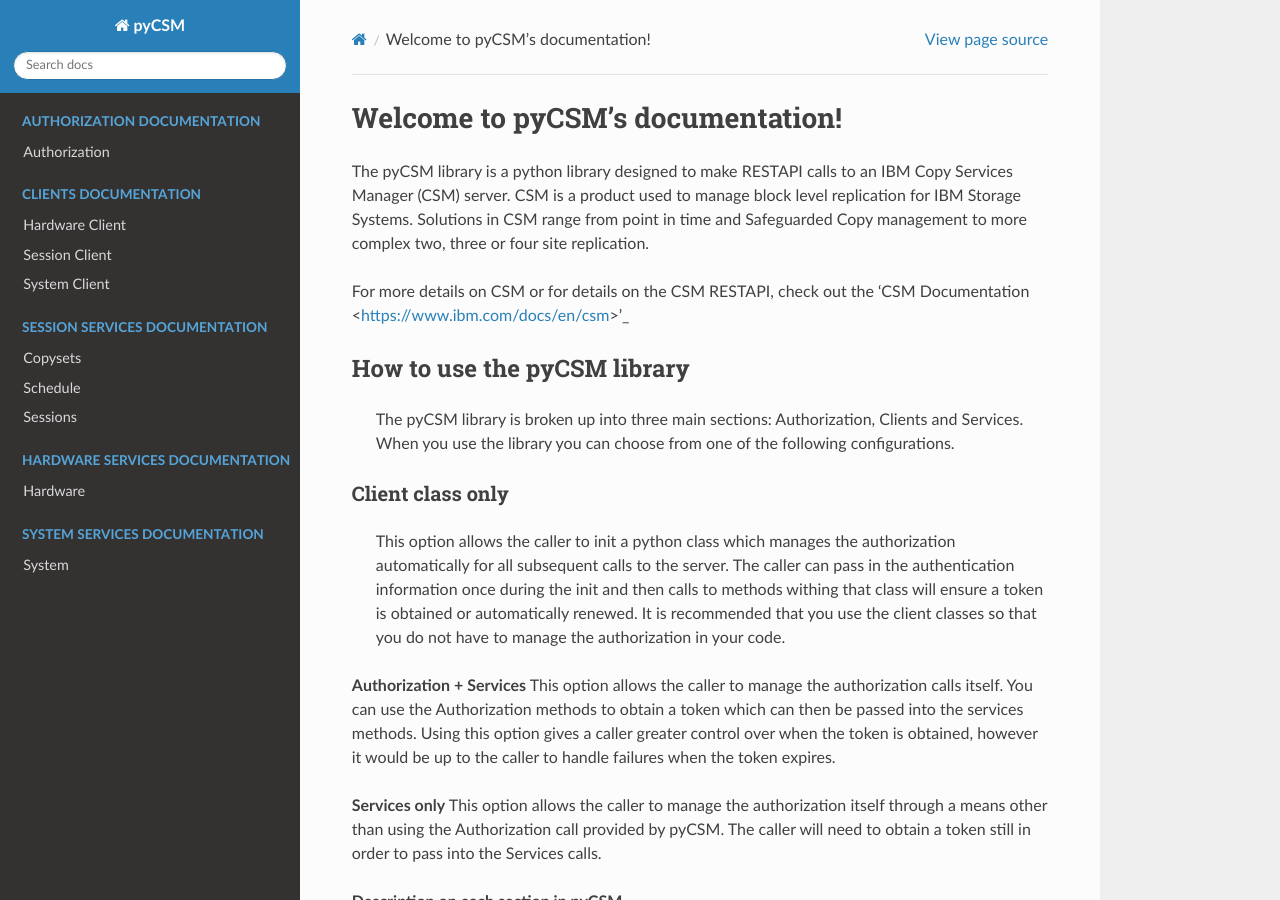
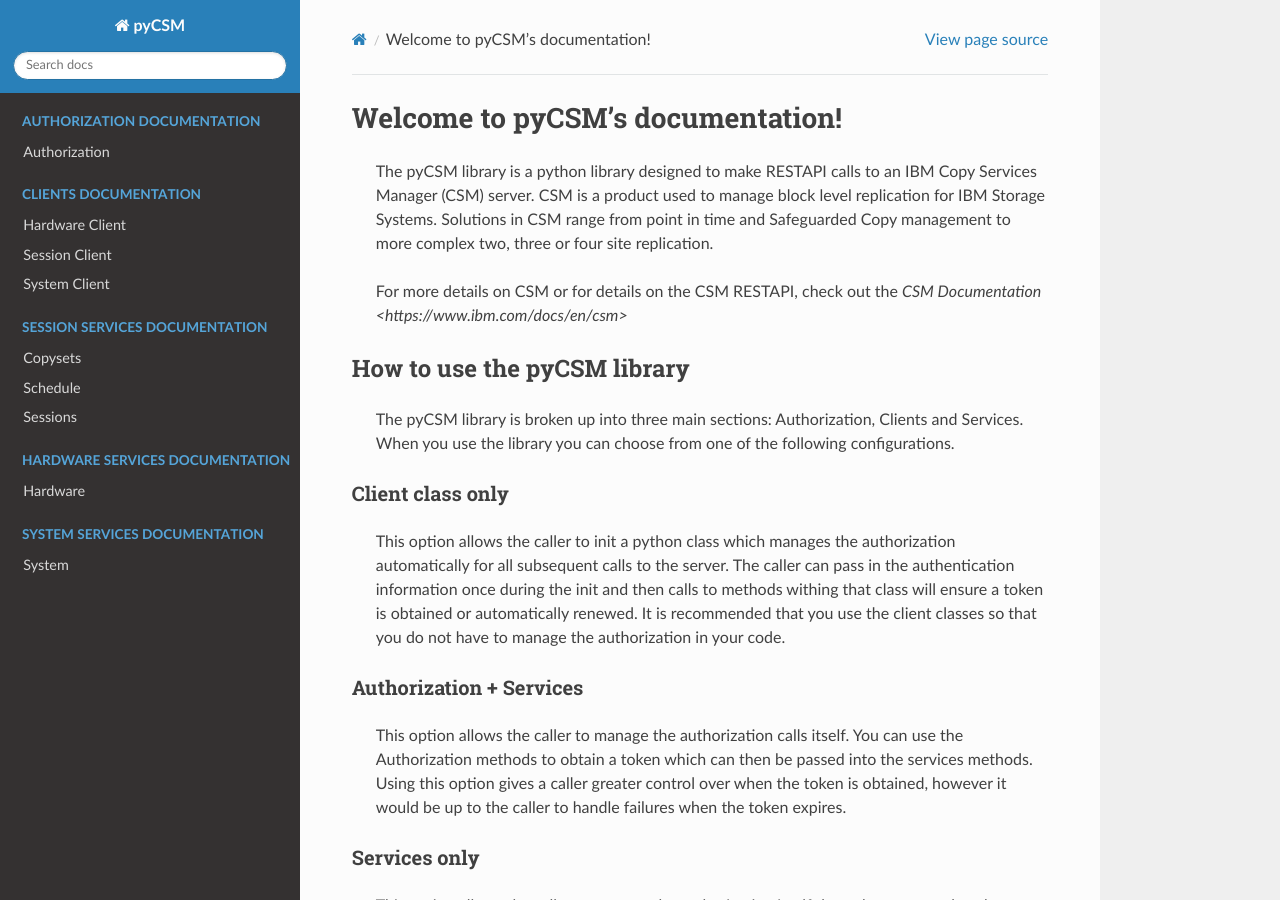
Before and after one commit to IBM/pyCSM, a Sphinx documentation site: the page built from docs/index.rst, in a window 1280 px wide and 900 px high. Built offline with Sphinx 7.4.7 and the Read the Docs theme 2.0.0, drawn with Linux system fonts in a browser that asks for light colours.

```diff
--- a/docs/index.rst
+++ b/docs/index.rst
@@ -5,11 +5,11 @@
 
 Welcome to pyCSM's documentation!
 =================================
-The pyCSM library is a python library designed to make RESTAPI calls to an IBM Copy Services Manager (CSM) server.
-CSM is a product used to manage block level replication for IBM Storage Systems.  Solutions
-in CSM range from point in time and Safeguarded Copy management to more complex two, three or four site replication.
+   The pyCSM library is a python library designed to make RESTAPI calls to an IBM Copy Services Manager (CSM) server.
+   CSM is a product used to manage block level replication for IBM Storage Systems.  Solutions
+   in CSM range from point in time and Safeguarded Copy management to more complex two, three or four site replication.
 
-For more details on CSM or for details on the CSM RESTAPI, check out the 'CSM Documentation <https://www.ibm.com/docs/en/csm>'_
+   For more details on CSM or for details on the CSM RESTAPI, check out the `CSM Documentation <https://www.ibm.com/docs/en/csm>`
 
 ==================================
 **How to use the pyCSM library**
@@ -20,46 +20,54 @@ For more details on CSM or for details on the CSM RESTAPI, check out the 'CSM Do
 **Client class only**
 ---------------------
    This option allows the caller to init a python class which manages the authorization automatically
-   for all subsequent calls to the server.  The caller can pass in the authentication information once during the init
-   and then calls to methods withing that class will ensure a token is obtained or automatically renewed.
+   for all subsequent calls to the server.
+   The caller can pass in the authentication information once during the init and then calls to methods withing that
+   class will ensure a token is obtained or automatically renewed.
    It is recommended that you use the client classes so that you do not have to manage the authorization in your code.
 
 **Authorization + Services**
-This option allows the caller to manage the authorization calls itself.  You can use the
-Authorization methods to obtain a token which can then be passed into the services methods.  Using this option gives
-a caller greater control over when the token is obtained, however it would be up to the caller to handle failures
-when the token expires.
+----------------------------
+   This option allows the caller to manage the authorization calls itself.
+   You can use the Authorization methods to obtain a token which can then be passed into the services methods.
+   Using this option gives a caller greater control over when the token is obtained, however it would be up to the
+   caller to handle failures when the token expires.
 
 **Services only**
-This option allows the caller to manage the authorization itself through a means other than using
-the Authorization call provided by pyCSM.  The caller will need to obtain a token still in order to pass into the
-Services calls.
+-----------------
+   This option allows the caller to manage the authorization itself through a means other than using
+   the Authorization call provided by pyCSM.
+   The caller will need to obtain a token still in order to pass into the Services calls.
 
+=========================================
 **Description on each section in pyCSM.**
+=========================================
 
 **Authorization**
-This section contains the method to obtain a token from the CSM server.
+-----------------
+   This section contains the method to obtain a token from the CSM server.
 
 **Clients**
-There are three clients that can be used for various actions on the CSM server.
-The [client_session](clients/client_session.py) class is designed to make calls related to managing CSM sessions and
-replication.
-The [client_hardware](clients/client_hardware.py) class is designed to make calls for actions pertaining to setting
-up and managing connections from CSM to the Storage System.
-The [client_system](clients/client_system.py) class is designed to make calls pertaining to the server and system
-configuration.
+-----------
+   There are three clients that can be used for various actions on the CSM server.
+   The [client_session](clients/client_session.py) class is designed to make calls related to managing CSM sessions and
+   replication.
+   The [client_hardware](clients/client_hardware.py) class is designed to make calls for actions pertaining to setting
+   up and managing connections from CSM to the Storage System.
+   The [client_system](clients/client_system.py) class is designed to make calls pertaining to the server and system
+   configuration.
 
 **Services**
-The [Hardware service](hardware_service/hardware.py) provides methods around managing the hardware connection from
-CSM to the storage system or retrieving information from the storage system.
-The [System service](system_service/system.py) provides methods for configuring the CSM server, creating log packages,
-and other server level commands.
-The [Session service](session_service/sessions.py) provides the methods for managing sessions on the CSM server.  This
-includes creating and running commands to sessions.
-The [Copy Sets service](session_service/copysets.py) provides the methods for adding, removing and exporting copy sets
-from a CSM session.
-The [Schedule service](session_service/schedule.py) provides the methods for viewing and running scheduled tasks on
-the CSM server.
+------------
+   The [Hardware service](hardware_service/hardware.py) provides methods around managing the hardware connection from
+   CSM to the storage system or retrieving information from the storage system.
+   The [System service](system_service/system.py) provides methods for configuring the CSM server, creating log packages,
+   and other server level commands.
+   The [Session service](session_service/sessions.py) provides the methods for managing sessions on the CSM server.  This
+   includes creating and running commands to sessions.
+   The [Copy Sets service](session_service/copysets.py) provides the methods for adding, removing and exporting copy sets
+   from a CSM session.
+   The [Schedule service](session_service/schedule.py) provides the methods for viewing and running scheduled tasks on
+   the CSM server.
 
 
 
```
